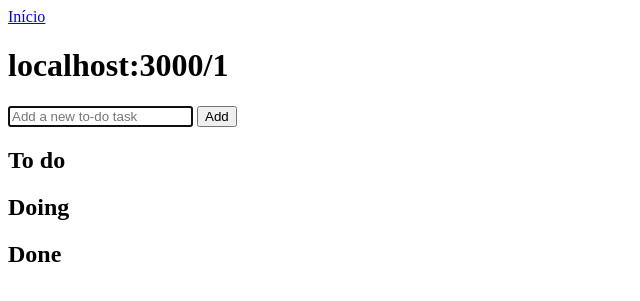
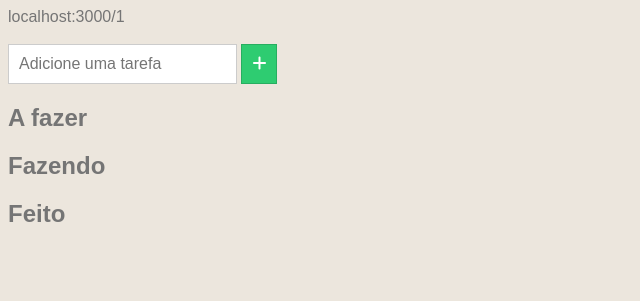
Before and after one commit to hsangalli/dontkanban, a Node server app: page /1 in a window 1280 px wide. Shown: the top 301 px of the page, without its empty margins (0-640 px from the left). Run offline with Node 20, Linux system fonts and the light colour scheme; data that the repository does not hold is empty; some libraries are stand-ins or nearby versions.

Commit message:
Adicionei o CSS

```diff
--- /dev/null
+++ b/public/stylesheets/style.css
@@ -0,0 +1,31 @@
+* {
+
+  font-family: 'Montserrat', sans-serif;
+}
+
+body {
+  background-color: #ece6dd;
+  color: #757575;
+}
+
+input {
+  border: 1px solid #ccc;
+  font-size: 16px;
+  padding: 10px;
+}
+
+button {
+  background-color: #2ecc71;
+  border: 1px solid #27ae60;
+  color: #fff;
+  font-size: 16px;
+  padding: 10px;
+}
+
+button:hover {
+  cursor: pointer;
+}
+
+*:focus {
+  outline: none;
+}
--- a/server.js
+++ b/server.js
@@ -8,6 +8,8 @@ var urlConexaoBancoDeDados = "mongodb://10.96.127.78:27017/kanban"
 var kanban = {}
 
 app.use(bodyParser.urlencoded({extended: true}))
+
+app.use(express.static(__dirname + '/public'));
 
 app.set('view engine' , 'ejs')
 
--- a/views/kanban.ejs
+++ b/views/kanban.ejs
@@ -3,23 +3,24 @@
   <head>
     <meta charset="utf-8">
     <title>Kanban</title>
+    <link rel="stylesheet" href="stylesheets/style.css">
+    <script src="https://use.fontawesome.com/7ce95a0526.js"></script>
   </head>
   <body>
-    <a href="/">Início</a>
-    <h1>localhost:3000/<%= kanban.title %></h1>
+    localhost:3000/<%= kanban.title %> <br><br>
     <form action="/adiciona" method="post">
-      <input type="text" name="task" placeholder="Add a new to-do task" autofocus>
+      <input type="text" name="task" placeholder="Adicione uma tarefa" autofocus>
       <input type="hidden" name="kanbanName" value="<%= kanban.title %>">
-      <input type="submit" value="Add">
+      <button type="submit"><i class="fa fa-plus" aria-hidden="true"></i></button>
     </form>
-    <h2>To do</h2>
+    <h2>A fazer</h2>
     <ul><% for(var i = 0; i < kanban.todo.length; i++) { %>
       <li><%= kanban.todo[i].description %></li><% } %>
     </ul>
-    <h2>Doing</h2>
+    <h2>Fazendo</h2>
     <ul>
     </ul>
-    <h2>Done</h2>
+    <h2>Feito</h2>
     <ul>
     </ul>
   </body>
```
Also changed, not shown: public/index.html (+5 -4 lines).
